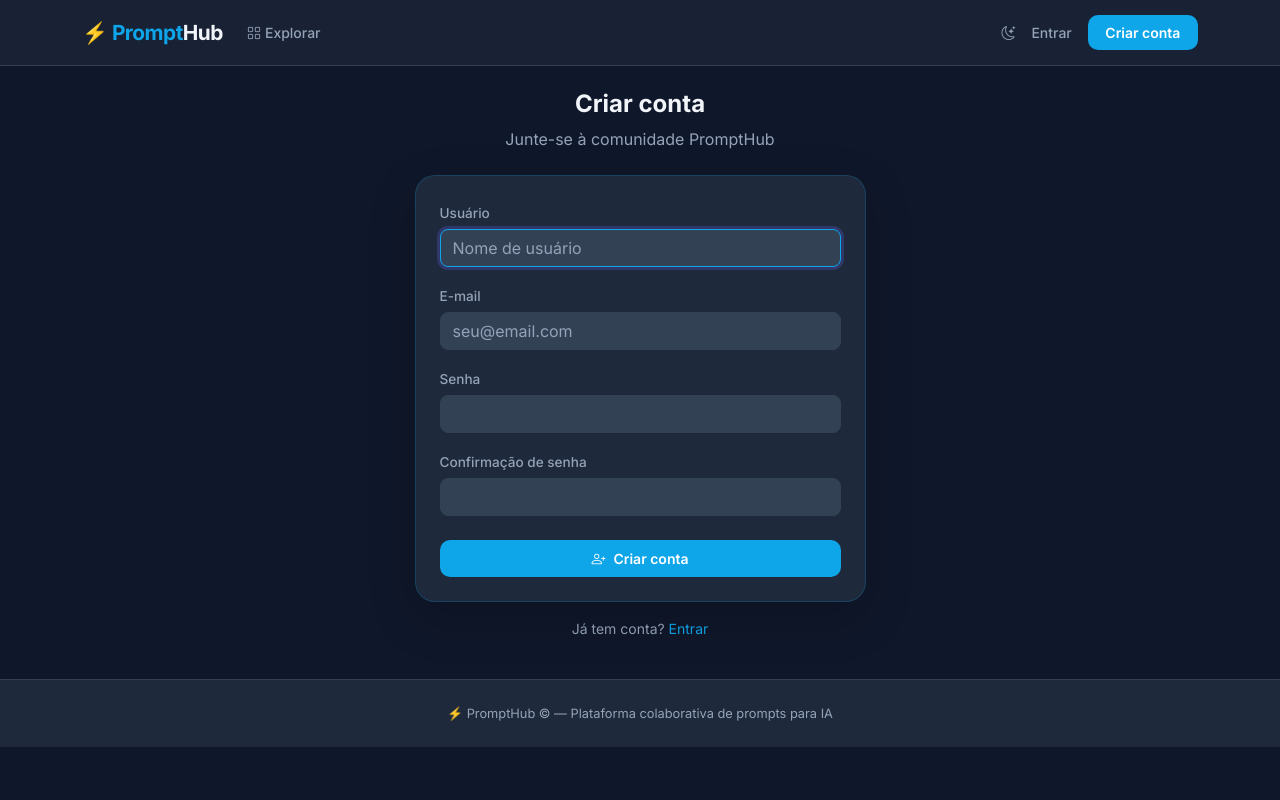
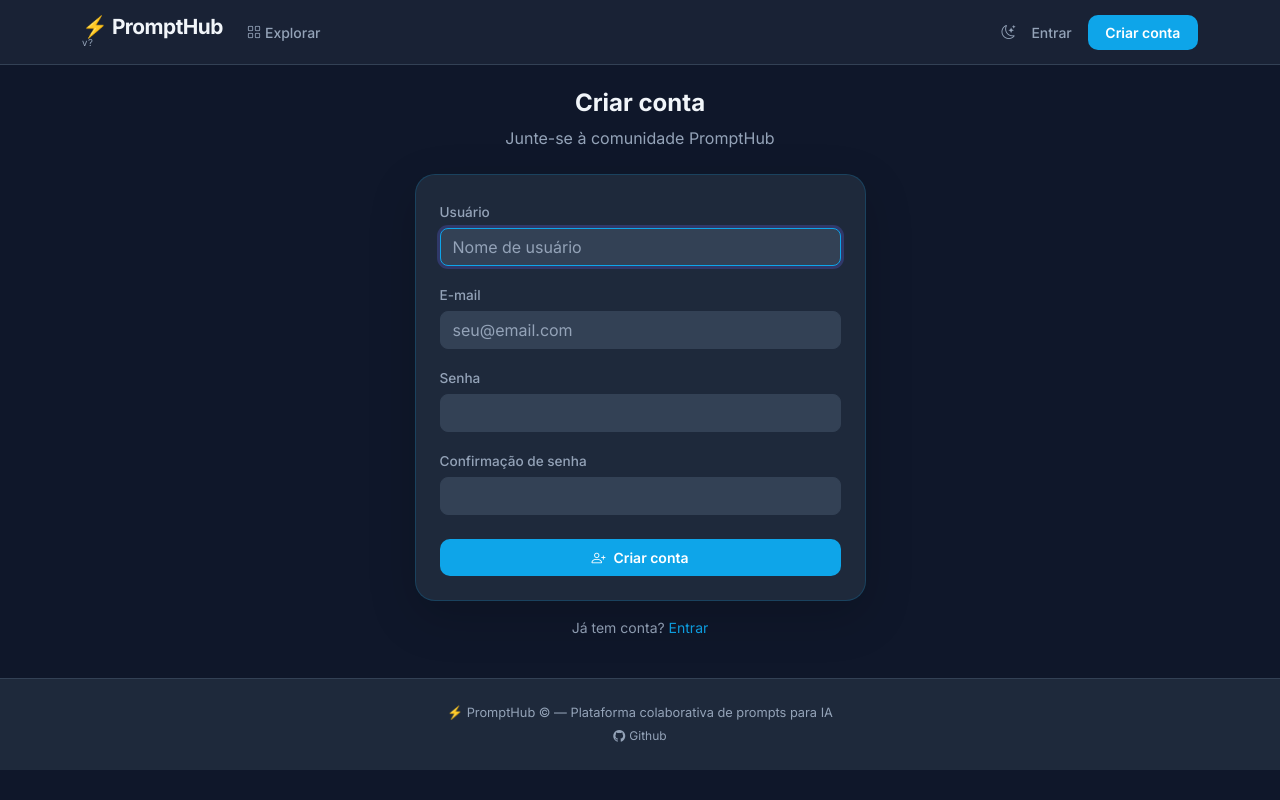
Before and after one commit to dmslabsbr/pos-django-promptHub, a Django app: page /accounts/registro/ in a window 1280 px wide. Run offline with Django 5.2, Linux system fonts and the light colour scheme.

Commit message:
top e botton

```diff
--- /dev/null
+++ b/prompthub/config/context_processors.py
@@ -0,0 +1,16 @@
+"""
+Context processors globais do PromptHub.
+"""
+
+from pathlib import Path
+
+BASE_DIR = Path(__file__).resolve().parent.parent
+
+
+def app_version(request):
+    """Injeta a versão do app (arquivo VERSION) em todos os templates."""
+    try:
+        version = (BASE_DIR / "VERSION").read_text().strip()
+    except FileNotFoundError:
+        version = "?"
+    return {"APP_VERSION": version}
--- a/prompthub/config/settings.py
+++ b/prompthub/config/settings.py
@@ -47,6 +47,7 @@ TEMPLATES = [
                 "django.template.context_processors.request",
                 "django.contrib.auth.context_processors.auth",
                 "django.contrib.messages.context_processors.messages",
+                "config.context_processors.app_version",
             ],
         },
     },
--- a/prompthub/templates/base.html
+++ b/prompthub/templates/base.html
@@ -206,7 +206,10 @@
   <!-- ── Navbar ─────────────────────────────────────── -->
   <nav class="navbar navbar-expand-lg">
     <div class="container">
-      <a class="navbar-brand" href="/">⚡ Prompt<span>Hub</span></a>
+      <a class="navbar-brand d-flex flex-column align-items-start lh-1" href="/">
+        <span>⚡ Prompt<span>Hub</span></span>
+        <span style="font-size: .6rem; font-weight: 400; color: var(--ph-text-muted); letter-spacing: 0.5px;">v{{ APP_VERSION }}</span>
+      </a>
 
       <button class="navbar-toggler border-0" type="button" data-bs-toggle="collapse" data-bs-target="#navMenu" aria-controls="navMenu" aria-expanded="false" aria-label="Toggle navigation">
         <i class="bi bi-list fs-4" style="color: var(--ph-text);"></i>
@@ -273,6 +276,11 @@
   <footer class="text-center">
     <div class="container">
       <p class="mb-0">⚡ PromptHub &copy; {{ "now"|date:"Y" }} &mdash; Plataforma colaborativa de prompts para IA</p>
+      <p class="mb-0 mt-1">
+        <a href="https://github.com/dmslabsbr/pos-django-promptHub" target="_blank" rel="noopener noreferrer" style="color: var(--ph-text-muted); font-size: .75rem;">
+          <i class="bi bi-github me-1"></i>Github
+        </a>
+      </p>
     </div>
   </footer>
 
```
